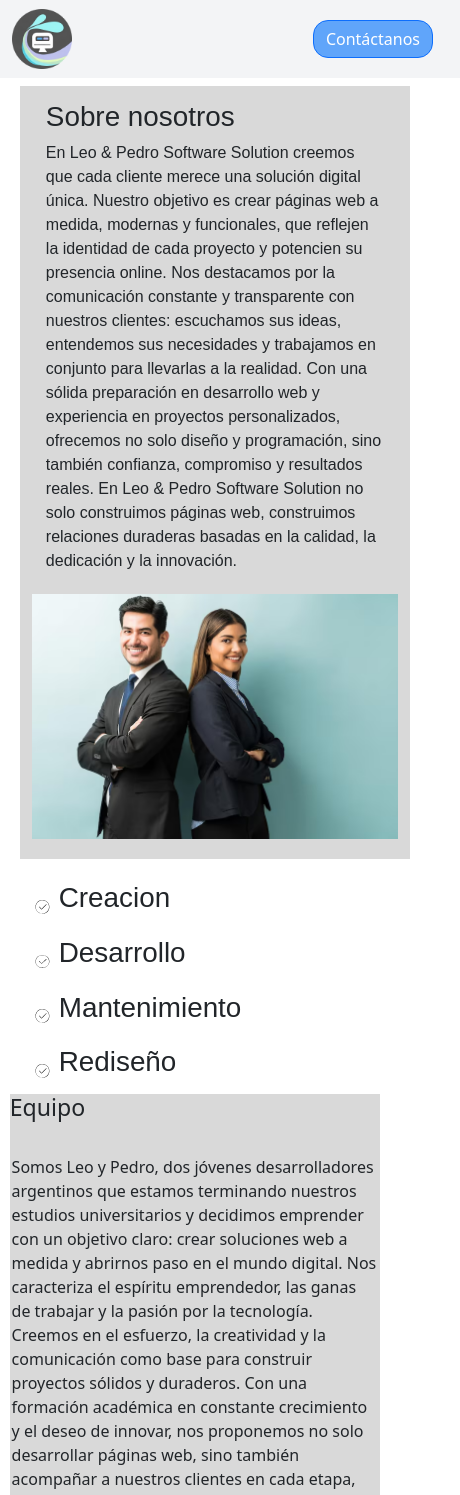
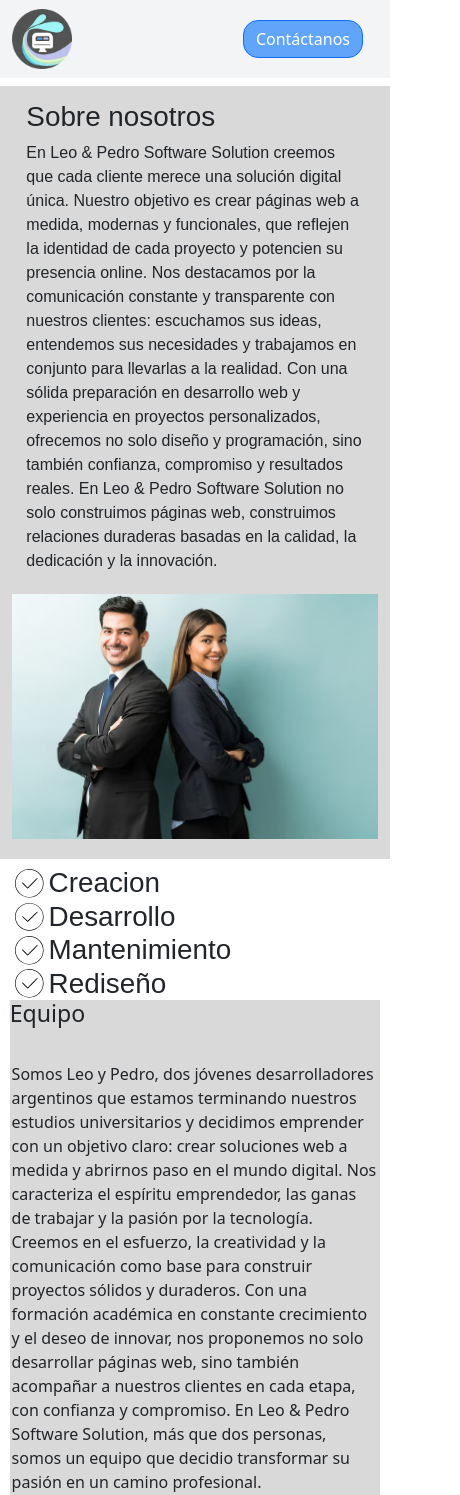
Before and after one commit to leopedrowebsolutions-it/Leo-and-Pedro-web-solutions, an Angular app: page / in a window 390 px wide. Shown: the top 1495 px of the page, 460 px wide, since content can reach past the window. Built offline with nearby package versions, Linux system fonts and the light colour scheme.

Commit message:
finalizaion del responsive

```diff
--- a/src/barra-de-navegacion/barra-de-navegacion.css
+++ b/src/barra-de-navegacion/barra-de-navegacion.css
@@ -13,9 +13,7 @@
   width: auto;
 }
 @media screen and (max-width: 450px) {
-  .navbar {
-    width: 460px;
-  }
+
   app-booton-contactanos{
     margin-right: 15px;
   }
--- a/src/servicios/servicios.css
+++ b/src/servicios/servicios.css
@@ -85,3 +85,18 @@ img.imgpopup{
         transform: translateY(0);
     }
 }
+
+@media screen and (max-width: 450px) {
+    *{
+        margin: 0%;
+    }
+
+    img.tilde{
+        width: 10%;
+        height: auto;
+        margin-right: 0px;
+    }
+    img.imgpopup{
+    display: none;
+    }
+}
--- a/src/sobre-nosotros/sobre-nosotros.css
+++ b/src/sobre-nosotros/sobre-nosotros.css
@@ -18,9 +18,7 @@ img{
 @media screen and (max-width: 450px) {
     .container{
         display: flex;
-
         flex-direction: column;
-        margin: 2% 5% 2% 5%;
     }
     img{
         width: 100%;
```
